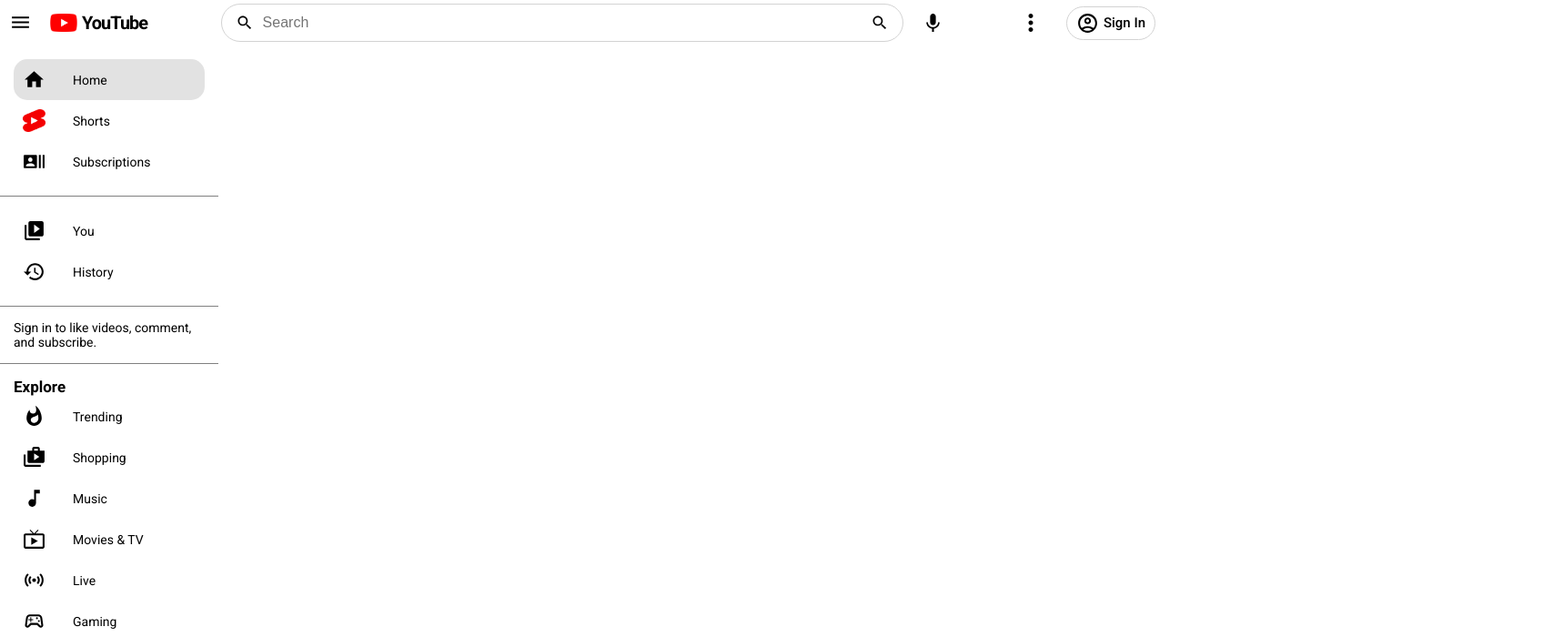
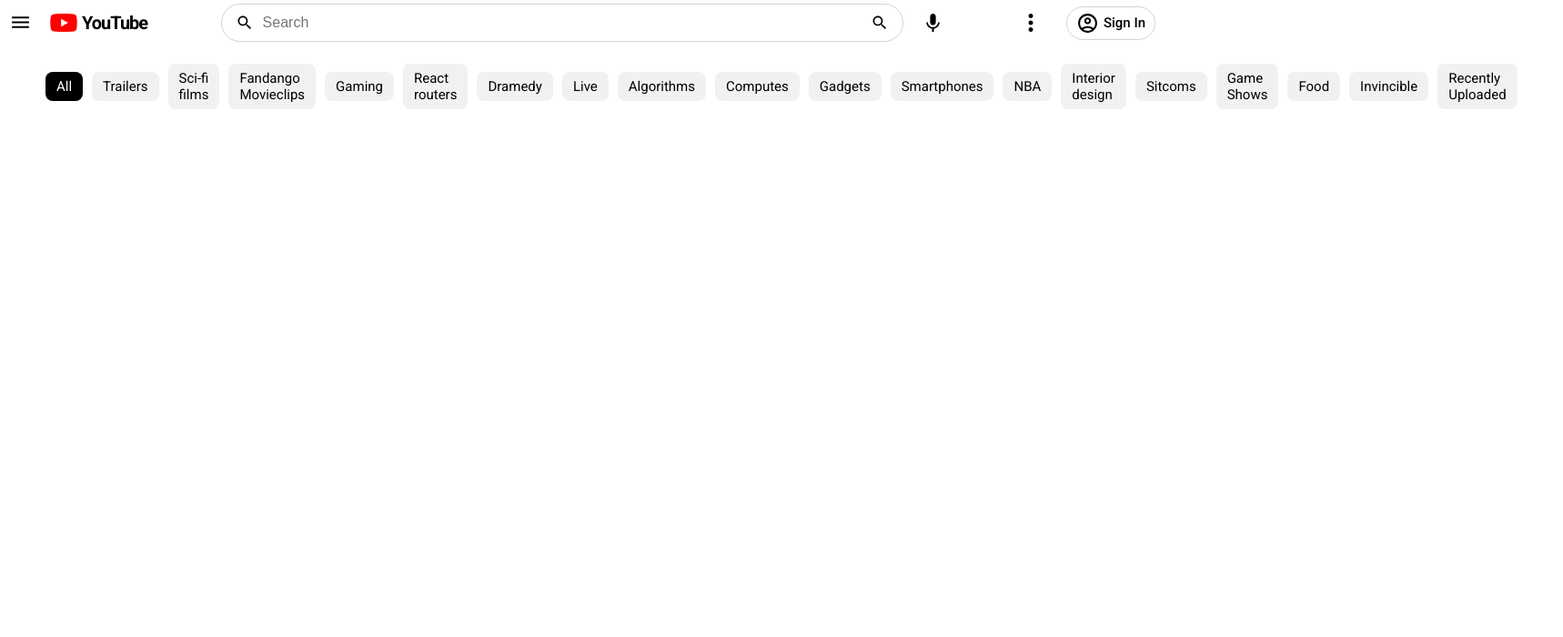
Before and after one commit to spencer-234/youtube_clone, a React (Vite) app in the folder client/: page / in a window 1280 px wide. Shown: the top 700 px of the page at 91% size, 1718 px wide, since content can reach past the window. Built offline with nearby package versions, Linux system fonts and the light colour scheme.

Commit message:
finish HomeTabs component and styles

```diff
--- /dev/null
+++ b/client/src/components/HomeTabs/HomeTabs.jsx
@@ -0,0 +1,31 @@
+import "./hometabs.scss";
+
+const HomeTabs = () => {
+    return (
+        <nav className="homeTabs">
+            <ul>
+                <li className="selected">All</li>
+                <li>Trailers</li>
+                <li>Sci-fi films</li>
+                <li>Fandango Movieclips</li>
+                <li>Gaming</li>
+                <li>React routers</li>
+                <li>Dramedy</li>
+                <li>Live</li>
+                <li>Algorithms</li>
+                <li>Computes</li>
+                <li>Gadgets</li>
+                <li>Smartphones</li>
+                <li>NBA</li>
+                <li>Interior design</li>
+                <li>Sitcoms</li>
+                <li>Game Shows</li>
+                <li>Food</li>
+                <li>Invincible</li>
+                <li>Recently Uploaded</li>
+            </ul>
+        </nav>
+    )
+};
+
+export default HomeTabs;
--- /dev/null
+++ b/client/src/components/HomeTabs/hometabs.scss
@@ -0,0 +1,28 @@
+.homeTabs {
+    width: 100%;
+
+    ul {
+        display: flex;
+        align-items: center;
+        width: 100%;
+        list-style-type: none;
+        gap: 10px;
+
+        li {
+            font-size: 1.5rem;
+            background-color: rgb(241, 241, 241);
+            border-radius: 8px;
+            padding: 7px 12px;
+            cursor: pointer;
+        }
+
+        li:hover {
+            background-color: rgb(228, 228, 228);
+        }
+
+        .selected, .selected:hover {
+            background-color: black;
+            color: white;
+        }
+    }
+}
--- a/client/src/components/Sidebar/sidebar.scss
+++ b/client/src/components/Sidebar/sidebar.scss
@@ -35,7 +35,11 @@
             }
 
             li:hover, .selected {
-                background-color: rgb(226, 226, 226);
+                background-color: rgb(241, 241, 241);
+            }
+
+            .selected {
+                font-weight: 500;
             }
         }
     }
--- a/client/src/pages/Home/Home.jsx
+++ b/client/src/pages/Home/Home.jsx
@@ -2,12 +2,16 @@ import "./home.scss";
 import axios from 'axios';
 import { homeData } from "../../homeData.js";
 import Sidebar from "../../components/Sidebar/Sidebar.jsx";
+import HomeTabs from "../../components/HomeTabs/HomeTabs.jsx";
 
 const Home = () => {
 
     return (
         <div className="home">
             <Sidebar />
+            <div className="mainPage">
+                <HomeTabs />
+            </div>
         </div>
     )
 }
--- a/client/src/pages/Home/home.scss
+++ b/client/src/pages/Home/home.scss
@@ -0,0 +1,7 @@
+.home {
+    display: flex;
+
+    .mainPage {
+        padding: 20px 50px;
+    }
+}
```
